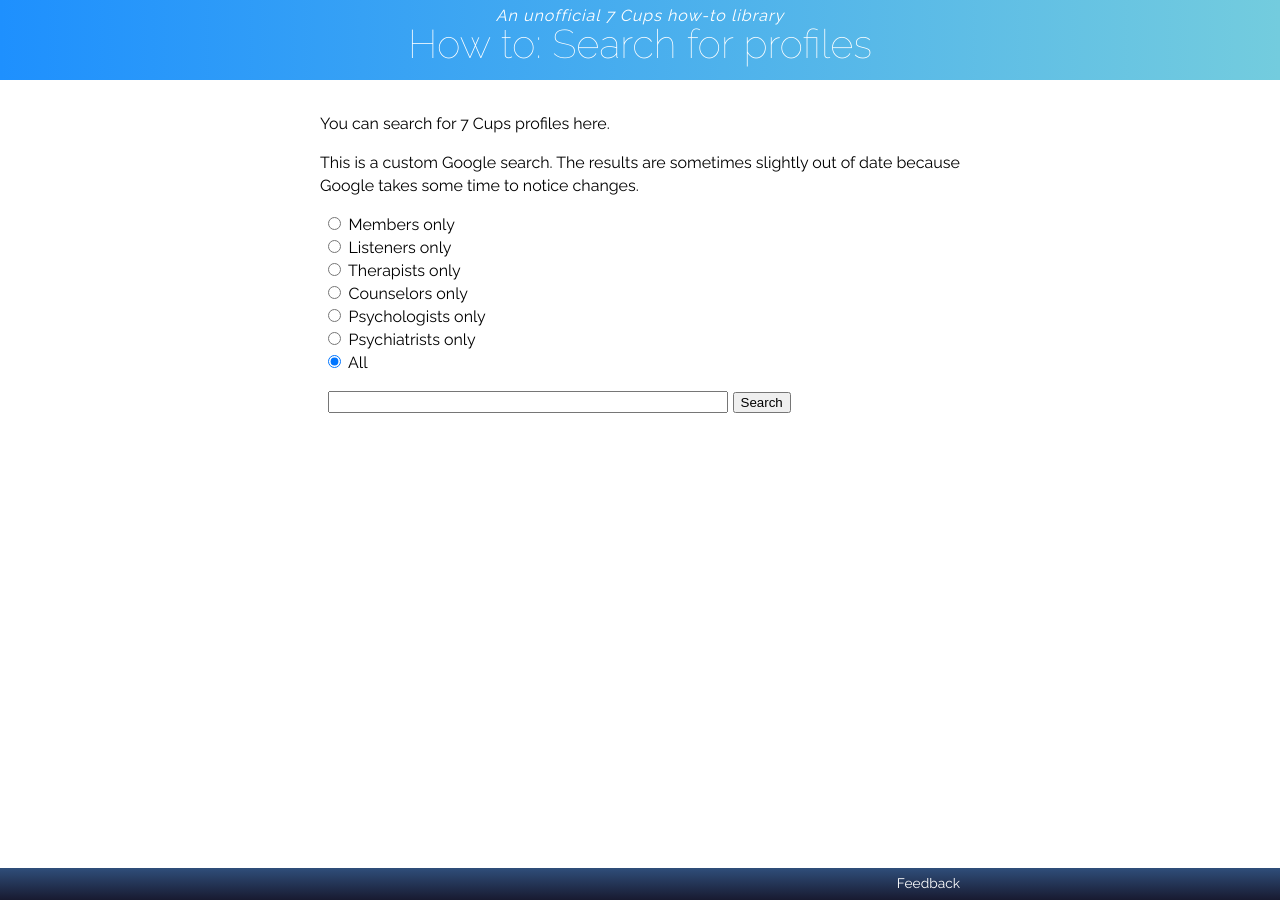
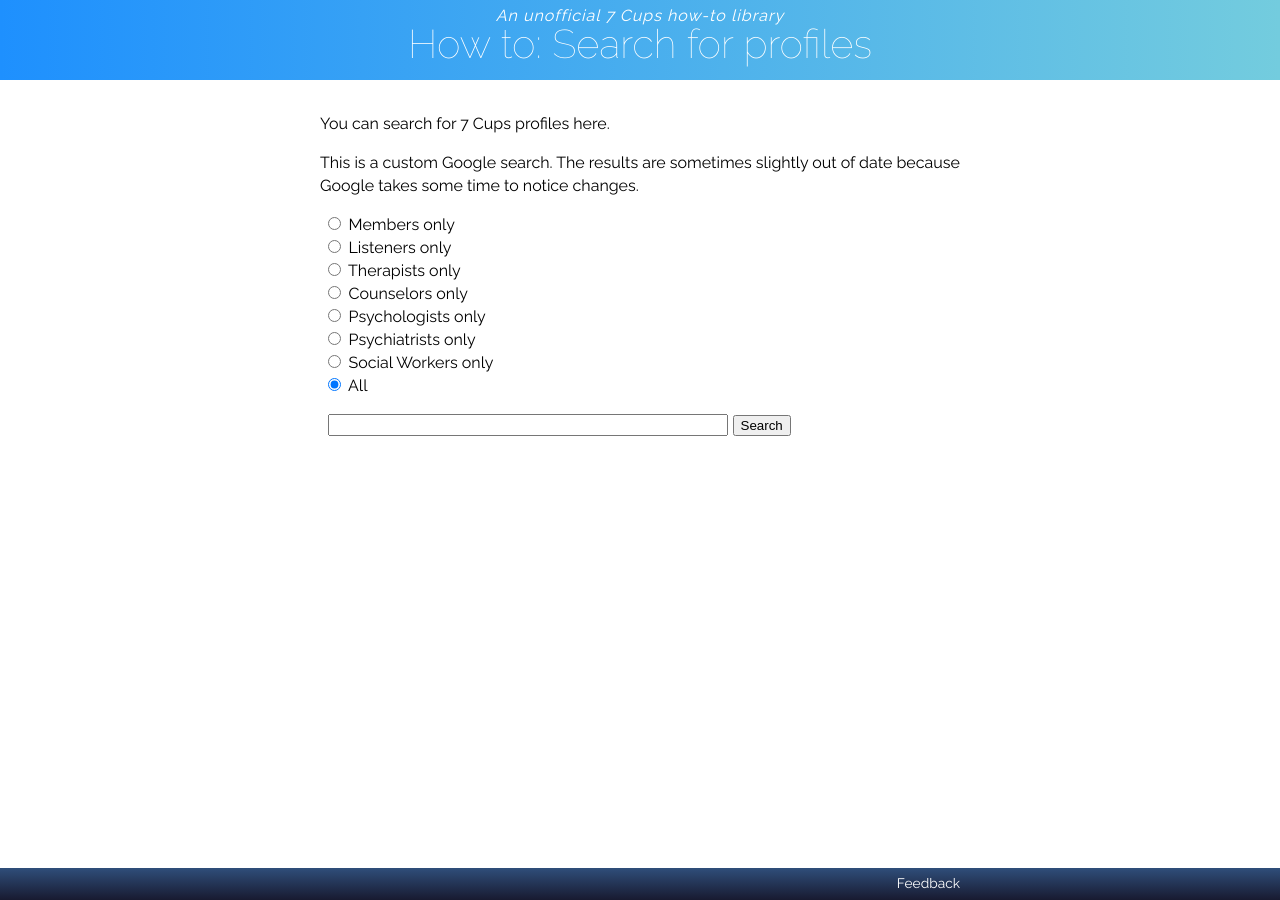
Before and after one commit to RarelyCharlie/rarelycharlie.github.io, a Jekyll site: the page built from _howto/profile-search.md, in a window 1280 px wide. Built offline with Jekyll 4.4.1, drawn with Linux system fonts in a browser that asks for light colours; comment, search, counter and statistics services are not loaded.

Commit message:
add social worker

```diff
--- a/_howto/profile-search.md
+++ b/_howto/profile-search.md
@@ -16,6 +16,7 @@ gsearch = function () {
   else if (document.getElementById('clr').checked) m += ' "Counselor Profile - 7 Cups"'
   else if (document.getElementById('pso').checked) m += ' "Psychologist Profile - 7 Cups"'
   else if (document.getElementById('psi').checked) m += ' "Psychiatrist Profile - 7 Cups"'
+  else if (document.getElementById('soc').checked) m += ' "Social Worker Profile - 7 Cups"'
 
   var s = google.search.cse.element.getElement('g0')
   s.execute(q + m)
@@ -32,6 +33,7 @@ This is a custom Google search. The results are sometimes slightly out of date b
 <label for="clr"><input type="radio" id="clr" name="type"> Counselors only</label><br/>
 <label for="pso"><input type="radio" id="pso" name="type"> Psychologists only</label><br/>
 <label for="psi"><input type="radio" id="psi" name="type"> Psychiatrists only</label><br/>
+<label for="soc"><input type="radio" id="soc" name="type"> Social Workers only</label><br/>
 <label for="all"><input type="radio" id="all" name="type" checked> All</label><br/>
 
 <input id="query" size="40" onchange="gsearch()"> <button onclick="gsearch()">Search</button>
```
